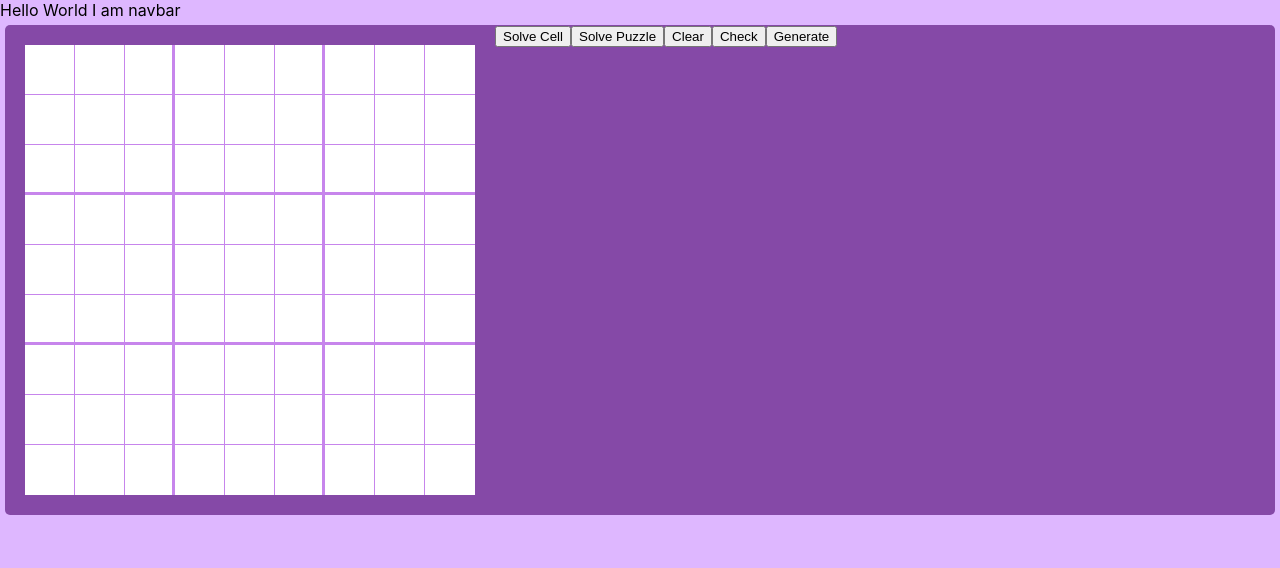
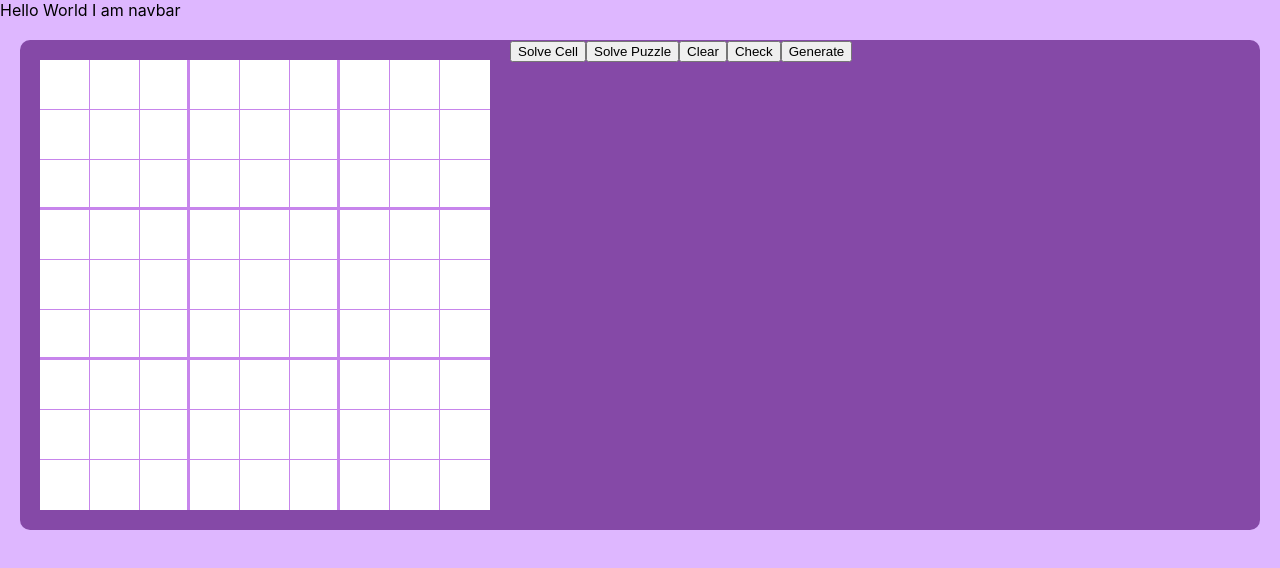
Before and after one commit to JulianAR97/puzzle-client, a React (Create React App) app: page / in a window 1280 px wide. Shown: the top 568 px of the page. Built offline with nearby package versions, Linux system fonts and the light colour scheme.

Commit message:
changed margin and border-radius

```diff
--- a/src/components/Sudoku/Sudoku.css
+++ b/src/components/Sudoku/Sudoku.css
@@ -1,7 +1,7 @@
 #sudoku {
   background-color: var(--accent-bg-color);
-  border-radius: 5px;
+  border-radius: 10px;
   display: flex;
   flex-wrap: wrap;
-  margin: 5px;
+  margin: 20px;
 }
```
